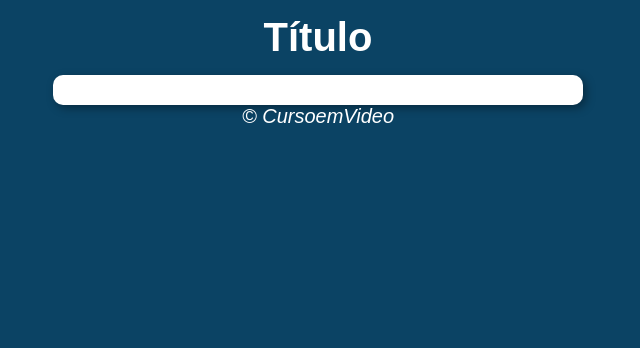
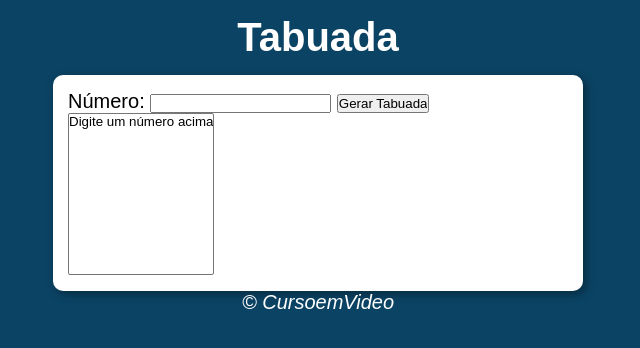
Before and after one commit to matheustelesm/JavaScript, a plain HTML site: page blocoE/ex017/ex01.html in a window 1280 px wide. Shown: the whole page, without its empty margins (322-962 px from the left). Drawn offline with Linux system fonts and the light colour scheme.

Commit message:
ex 17 tabuada

```diff
--- a/blocoE/ex017/ex01.html
+++ b/blocoE/ex017/ex01.html
@@ -4,24 +4,27 @@
     <meta charset="UTF-8">
     <meta name="viewport" content="width=device-width, initial-scale=1.0">
     <link rel="stylesheet" href="style.css">
-    <title>.</title>
-
+    <title>Gerador de Tabuada</title>
 </head>
 <body>
     <header>
-        <h1>Título</h1>
+        <h1>Tabuada</h1>
     </header>
     <section>
-        <div id="mensagem">
+        <div>
+            <p>Número: <input type="number" name="numero" id="txtn" >
+            <input type="button" value="Gerar Tabuada" onclick="gerar()"></p>
 
         </div>
-        <div id="foto">
-
+        <div id="res">
+            <select name="tabuada" id="seltab" size="10">
+                <option>Digite um número acima</option>
+            </select>
         </div>
     </section>
     <footer>
         <p>&copy; CursoemVideo</p>
     </footer>
-    <script src="script.js"></script>
+    <script src="ex2.js"></script>
 </body>
 </html>
--- a/blocoE/ex017/ex2.js
+++ b/blocoE/ex017/ex2.js
@@ -0,0 +1,18 @@
+function gerar(){
+    let num = document.getElementById('txtn')
+    let tab = document.getElementById('seltab')
+    if(num.value.length > 0){
+        let n = Number(num.value)
+        let c = 1
+        tab.innerHTML = ''
+        while(c <= 10){
+            let item = document.createElement('option')
+            item.text = `${n} x ${c} = ${n*c}`
+            tab.appendChild(item)
+            c++
+        }
+    } else{
+        alert('Por favor, digite um número!')
+    }
+
+}
```
